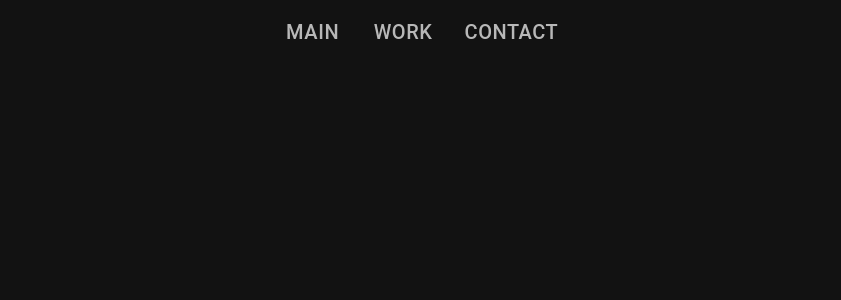
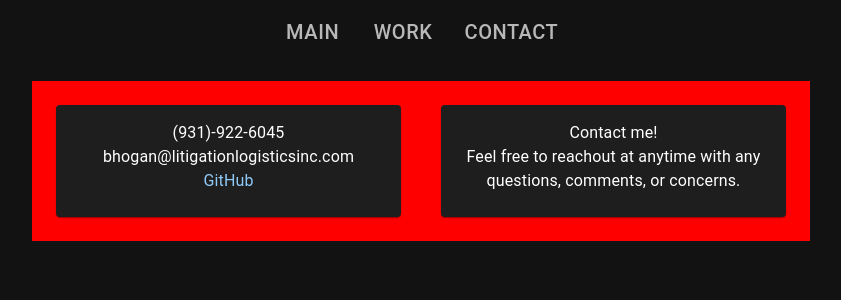
Before and after one commit to peoplestealusernames/website, a React (Create React App) app: page /experience in a window 1280 px wide. Before the commit this address had no page. Shown: the top 300 px of the page, without its empty margins (219-1060 px from the left). Built offline with nearby package versions, Linux system fonts and the light colour scheme.

Commit message:
Import changes adding experience

```diff
--- a/src/App.tsx
+++ b/src/App.tsx
@@ -6,8 +6,9 @@ import { } from 'react-router'
 import { BrowserRouter, Routes, Route, Link } from 'react-router-dom'
 import { Navigation } from './components/Naviation';
 import { MainPage } from './pages/MainPage';
+import { ExperiencePage } from './pages/Experience';
+import { ProjectPage } from './pages/Projects';
 import { ContactPage } from './pages/ContactPage';
-import { ProjectPage } from './pages/Projects';
 
 function App() {
   return (
@@ -23,6 +24,9 @@ function App() {
           } />
           <Route path="/projects" element={
             <ProjectPage />
+          } />
+          <Route path="/experience" element={
+            <ExperiencePage />
           } />
         </Routes>
       </BrowserRouter>
--- /dev/null
+++ b/src/pages/Experience.tsx
@@ -0,0 +1,51 @@
+import { Box, Card, CardContent, Grid, Link, Typography } from "@mui/material";
+
+export function ExperiencePage() {
+    return (<Grid container spacing={2}
+        direction="row"
+        justifyContent="center"
+        alignItems="center"
+        margin="auto"
+        sm={10}
+        sx={{
+            p: 2,
+        }}
+    >
+        <Box
+            justifyContent="center"
+            alignItems="center"
+            sx={{
+                p: 3,
+                background: "red",
+                display: 'grid',
+                gridTemplateColumns: { md: '1fr 1fr' },
+                gap: 5,
+            }}
+        >
+            <Card sx={{ maxWidth: 500 }}>
+                <CardContent>
+                    <Typography>
+                        (931)-922-6045
+                    </Typography>
+                    <Typography>
+                        bhogan@litigationlogisticsinc.com
+                    </Typography>
+                    <Link href="https://github.com/peoplestealusernames/" underline='hover'>
+                        GitHub
+                    </Link>
+                </CardContent>
+            </Card>
+            <Card sx={{ maxWidth: 345 }}>
+                <CardContent>
+                    <Typography>
+                        Contact me!
+                    </Typography>
+                    <Typography>
+                        Feel free to reachout at anytime with any questions, comments, or concerns.
+                    </Typography>
+                </CardContent>
+            </Card>
+        </Box>
+    </Grid >
+    )
+}
```
